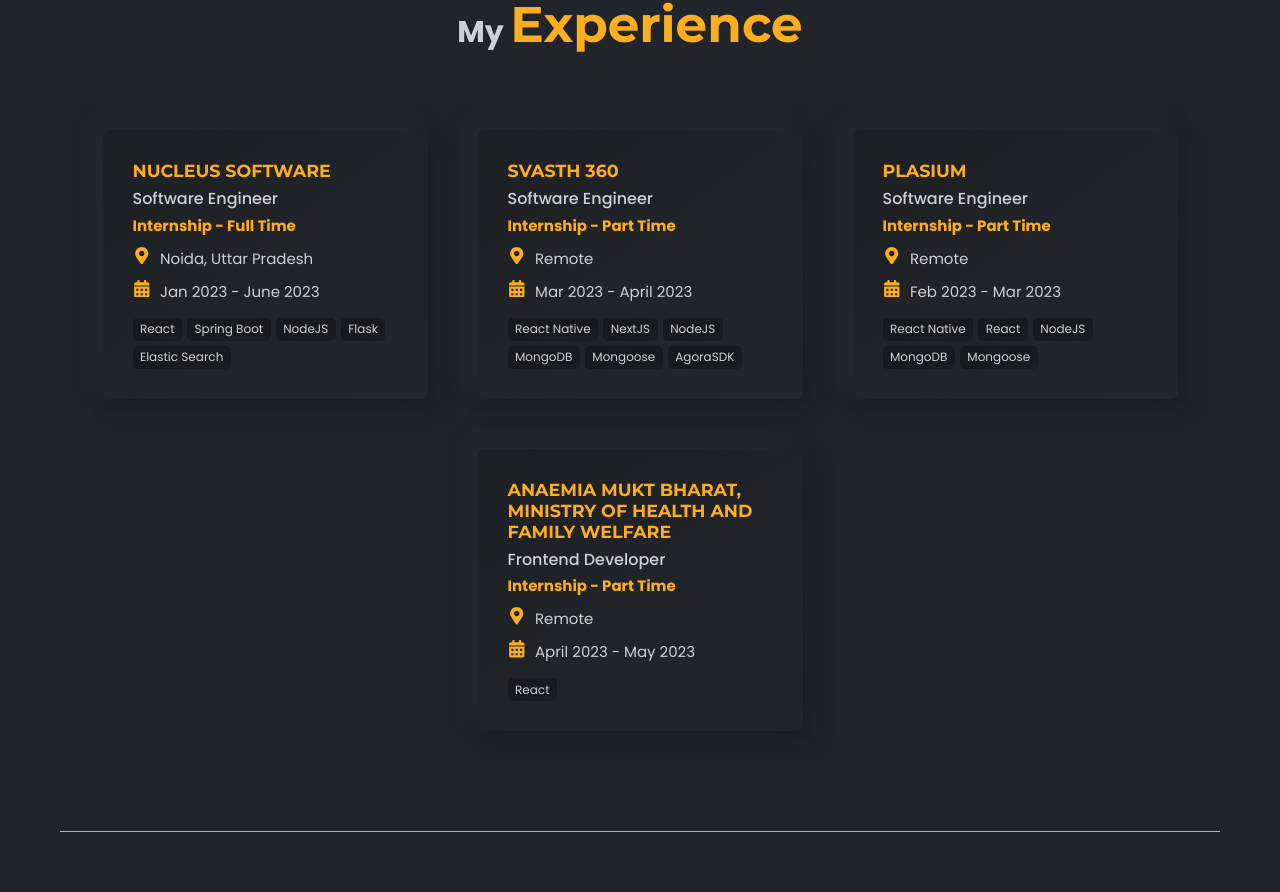
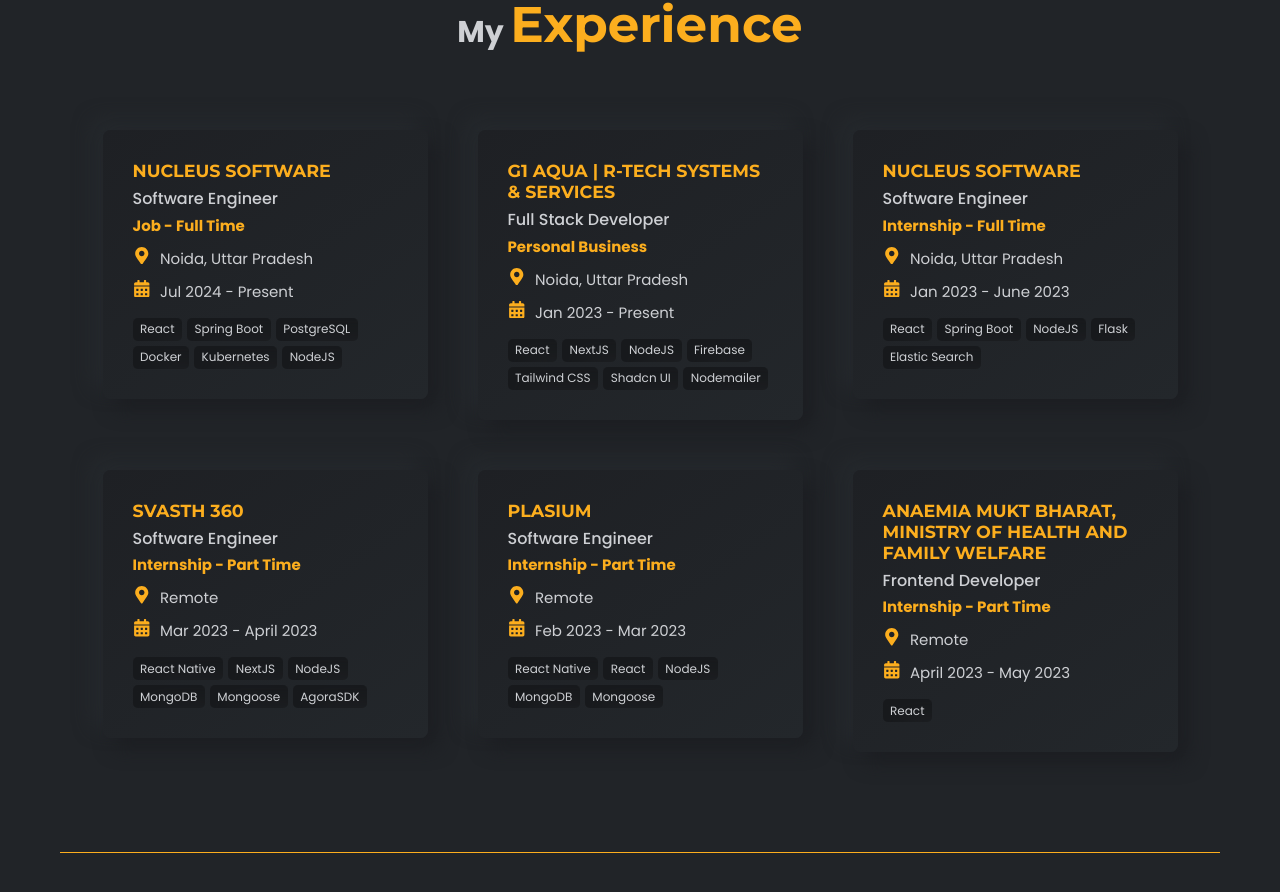
Before and after one commit to rajatverma311201/portfolio, a Next.js app: page / in a window 1280 px wide. Shown: the part 3354-4246 px from the top of the page. Built offline with nearby package versions, Linux system fonts and the light colour scheme.

Commit message:
experience added

```diff
--- a/src/assets/data.js
+++ b/src/assets/data.js
@@ -360,6 +360,47 @@
     {
         company: "Nucleus Software",
         location: "Noida, Uttar Pradesh",
+        expType: "Job",
+        position: "Software Engineer",
+        type: "Full Time",
+        startMonth: "Jul",
+        startYear: "2024",
+        endMonth: "Present",
+        // endYear: "2023",
+        // duration: "6 months",
+        technologies: [
+            "React",
+            "Spring Boot",
+            "PostgreSQL",
+            "Docker",
+            "Kubernetes",
+            "NodeJS",
+        ],
+    },
+    {
+        company: "G1 Aqua | R-Tech Systems & Services",
+        location: "Noida, Uttar Pradesh",
+        expType: "Personal Business",
+        position: "Full Stack Developer",
+        // type: "Full Time",
+        startMonth: "Jan",
+        startYear: "2023",
+        endMonth: "Present",
+        // endYear: "2023",
+        // duration: "6 months",
+        technologies: [
+            "React",
+            "NextJS",
+            "NodeJS",
+            "Firebase",
+            "Tailwind CSS",
+            "Shadcn UI",
+            "Nodemailer",
+        ],
+    },
+    {
+        company: "Nucleus Software",
+        location: "Noida, Uttar Pradesh",
         expType: "Internship",
         position: "Software Engineer",
         type: "Full Time",
--- a/src/components/Experience/ExperienceCard.jsx
+++ b/src/components/Experience/ExperienceCard.jsx
@@ -35,7 +35,7 @@
                         {exp.position}
                     </span>
                     <span className={styles["exp-degree__long"]}>
-                        {exp.expType} - {exp.type}
+                        {exp.expType} {exp.type && "-"} {exp.type}
                     </span>
                 </motion.h4>
                 <h4 className={styles["edu-info"]}>
```
